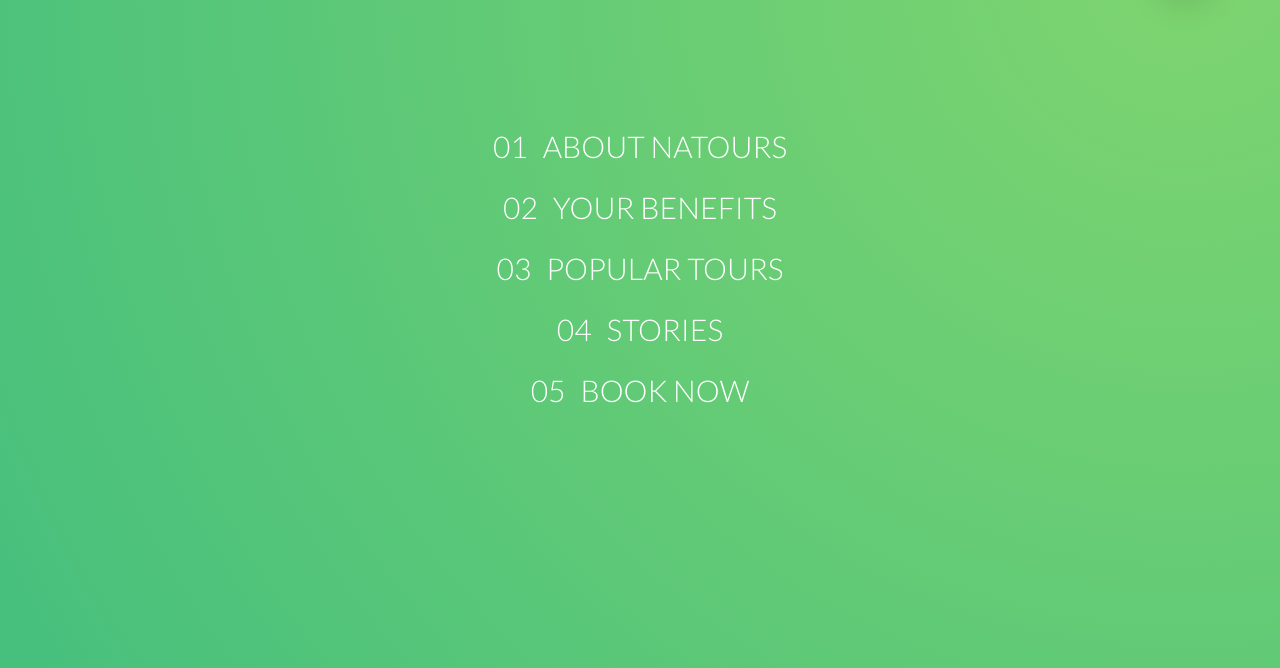
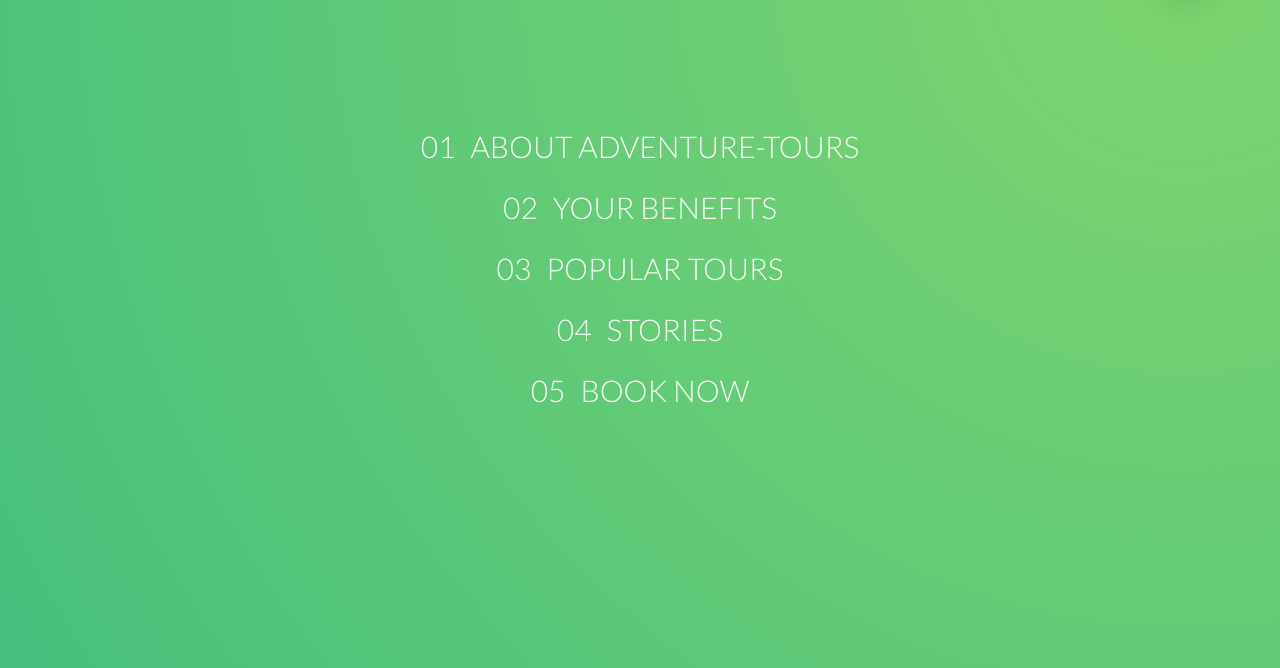
Before and after one commit to DaramBhavani/adventure-tours, a website: page index.html in a window 1280 px wide. Both pictures are taken after a click on the label 1185 px from the left and 95 px from the top of the page. Shown: the part 132-800 px from the top of the page. Drawn offline with nearby package versions, Linux system fonts and the light colour scheme; files that its build step writes are made by us from their sources.

Commit message:
renamed the project name from Natours to Adventure Tour ase enter the commit message for your changes. Lines starting

```diff
--- a/index.html
+++ b/index.html
@@ -1,5 +1,6 @@
 <!DOCTYPE html>
 <html lang="en">
+
 <head>
     <meta charset="UTF-8">
     <meta name="viewport" content="width=device-width, initial-scale=1.0">
@@ -11,8 +12,9 @@
     <link rel="stylesheet" href="css/style.css">
     <link rel="shortcut icon" type="image/png" href="img/favicon.png">
 
-        <title>Natours | Exciting tours for adventurous people</title>
+    <title>Adventure-Tours | Exciting tours for adventurous people</title>
 </head>
+
 <body>
 
     <div class="navigation">
@@ -25,7 +27,8 @@
 
         <nav class="navigation__nav">
             <ul class="navigation__list">
-                    <li class="navigation__item"><a href="#" class="navigation__link"><span>01</span>About Natours</a></li>
+                <li class="navigation__item"><a href="#" class="navigation__link"><span>01</span>About
+                        Adventure-Tours</a></li>
                 <li class="navigation__item"><a href="#" class="navigation__link"><span>02</span>Your Benefits</a></li>
                 <li class="navigation__item"><a href="#" class="navigation__link"><span>03</span>Popular Tours</a></li>
                 <li class="navigation__item"><a href="#" class="navigation__link"><span>04</span>Stories</a></li>
@@ -226,7 +229,7 @@
                         </div>
                         <div class="card__side card__side--back card__side--back-3">
                             <div class="card__cta">
-                                    <div class= -box">
+                                <div class=-box">
                                     <p class="card__price-only">Only</p>
                                     <p class="card__price-value">$897</p>
                                 </div>
@@ -382,9 +385,15 @@
             <div class="popup__right">
                 <a href="#section-tours" class="popup__close">&times;</a>
                 <h2 class="heading-secondary u-margin-bottom-small">Start Booking Now</h2>
-                    <h3 class="header-teritary u-margin-bottom-small">Important &ndash; Please read these terms before booking</h3>
+                <h3 class="header-teritary u-margin-bottom-small">Important &ndash; Please read these terms before
+                    booking</h3>
                 <p class="popup__text">
-                       Lorem Ipsum is simply dummy text of the printing and typesetting industry. Lorem Ipsum has been the industry's standard dummy text ever since the 1500s, when an unknown printer took a galley of type and scrambled it to make a type specimen book. It has survived not only five centuries, but also the leap into electronic typesetting, remaining essentially unchanged. It was popularised in the 1960s with the release of Letraset sheets containing Lorem Ipsum passages, and more recently with desktop publishing software like Aldus PageMaker including versions of Lorem Ipsum.
+                    Lorem Ipsum is simply dummy text of the printing and typesetting industry. Lorem Ipsum has been the
+                    industry's standard dummy text ever since the 1500s, when an unknown printer took a galley of type
+                    and scrambled it to make a type specimen book. It has survived not only five centuries, but also the
+                    leap into electronic typesetting, remaining essentially unchanged. It was popularised in the 1960s
+                    with the release of Letraset sheets containing Lorem Ipsum passages, and more recently with desktop
+                    publishing software like Aldus PageMaker including versions of Lorem Ipsum.
                 </p>
                 <a href="#" class="btn btn--green">Book Now</a>x`
             </div>
@@ -392,6 +401,7 @@
     </div>
 
 </body>
+
 </html>
 
 <!--
--- a/package.json
+++ b/package.json
@@ -1,10 +1,10 @@
 {
-  "name": "natours",
+  "name": "adventure-tours",
   "version": "1.0.0",
   "description": "Landing page of Natous",
   "main": "index.js",
   "scripts": {
-    "compile:sass":"node-sass sass/main.scss css/style.css -w"
+    "compile:sass": "node-sass sass/main.scss css/style.css -w"
   },
   "author": "Bhavani",
   "license": "ISC",
```
Also changed, not shown: 1 other file. Lines whose indentation alone changed are shown as unchanged.
